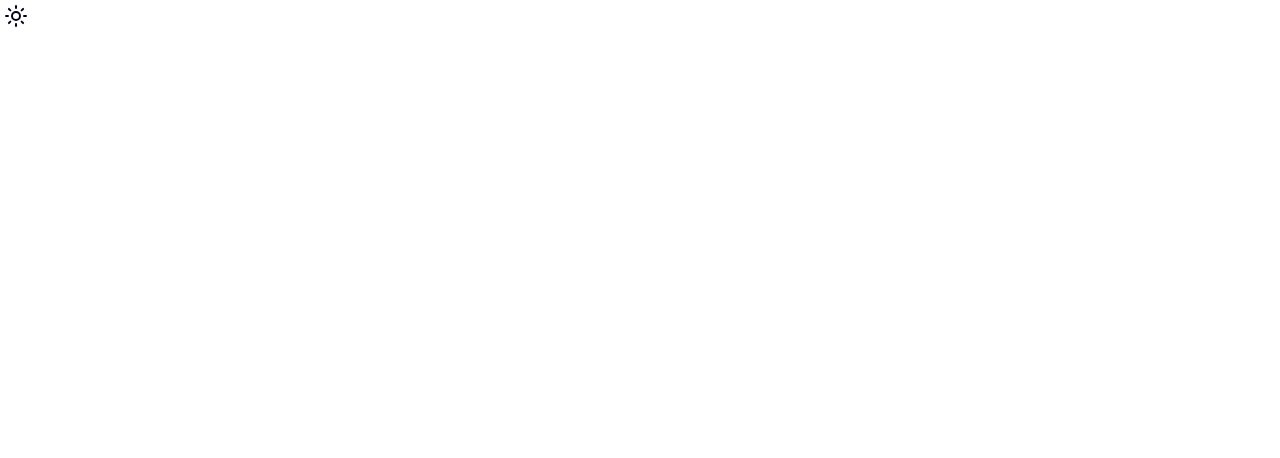
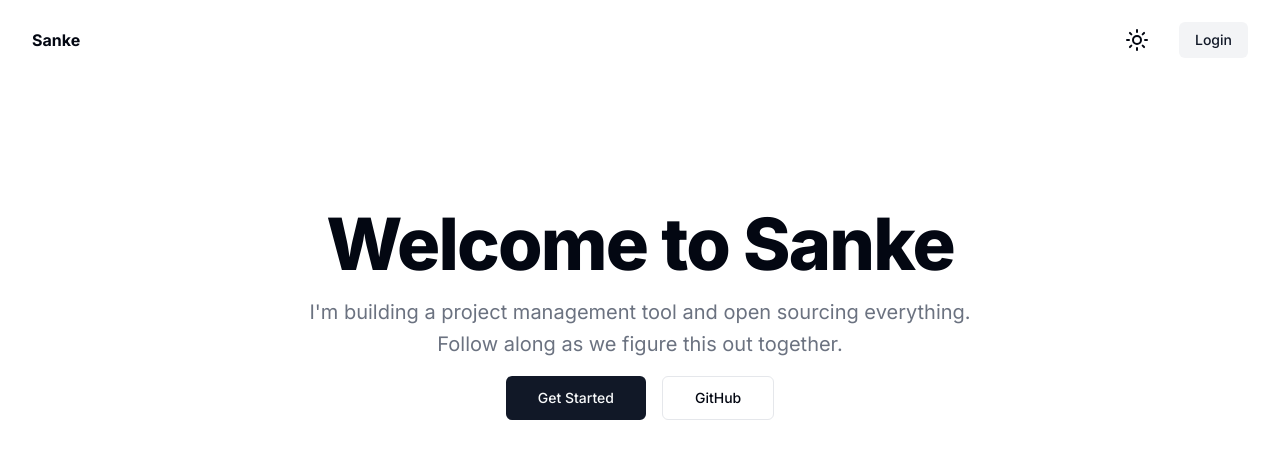
Before and after one commit to MaximilianHagelstam/sanke, a React (Vite) app in the folder client/: page / in a window 1280 px wide. Shown: the top 458 px of the page. Built offline with nearby package versions, Linux system fonts and the light colour scheme; no server answers.

Commit message:
Add landing page

```diff
--- a/client/index.html
+++ b/client/index.html
@@ -6,6 +6,14 @@
     <meta name="viewport" content="width=device-width, initial-scale=1.0" />
     <meta name="description" content="product management tool" />
     <title>Sanke</title>
+
+    <!-- Inter font -->
+    <link rel="preconnect" href="https://fonts.googleapis.com" />
+    <link rel="preconnect" href="https://fonts.gstatic.com" crossorigin />
+    <link
+      href="https://fonts.googleapis.com/css2?family=Inter:wght@100;200;300;400;500;600;700;800;900&display=swap"
+      rel="stylesheet"
+    />
   </head>
   <body>
     <div id="root"></div>
--- a/client/src/App.tsx
+++ b/client/src/App.tsx
@@ -1,10 +1,16 @@
-import { ThemeToggle } from "@/components/theme-toggle";
+import { LandingPage } from "@/components/landing-page";
+import { Layout } from "@/components/layout";
 import { useAuth } from "@/providers/auth-provider";
 
 const App = () => {
   const { user } = useAuth();
 
-  if (!user) return <ThemeToggle />;
+  if (!user)
+    return (
+      <Layout>
+        <LandingPage />
+      </Layout>
+    );
 
   return <pre>{JSON.stringify(user, null, 2)}</pre>;
 };
--- /dev/null
+++ b/client/src/components/landing-page.tsx
@@ -0,0 +1,31 @@
+import { buttonVariants } from "@/components/ui/button";
+import { cn } from "@/lib/utils";
+
+export const LandingPage = () => {
+  return (
+    <section className="space-y-6 pb-8 pt-6 md:pb-12 md:pt-10 lg:py-32">
+      <div className="container flex max-w-[64rem] flex-col items-center gap-4 text-center">
+        <h1 className="text-3xl font-extrabold tracking-tight sm:text-5xl md:text-6xl lg:text-7xl">
+          Welcome to Sanke
+        </h1>
+        <p className="max-w-[42rem] leading-normal text-gray-500 sm:text-xl sm:leading-8">
+          I'm building a project management tool and open sourcing everything.
+          Follow along as we figure this out together.
+        </p>
+        <div className="space-x-4">
+          <a href="/login" className={cn(buttonVariants({ size: "lg" }))}>
+            Get Started
+          </a>
+          <a
+            href="https://github.com/MaximilianHagelstam/sanke"
+            target="_blank"
+            rel="noreferrer"
+            className={cn(buttonVariants({ variant: "outline", size: "lg" }))}
+          >
+            GitHub
+          </a>
+        </div>
+      </div>
+    </section>
+  );
+};
--- /dev/null
+++ b/client/src/components/layout.tsx
@@ -0,0 +1,36 @@
+import { ThemeToggle } from "@/components/theme-toggle";
+import { buttonVariants } from "@/components/ui/button";
+import { cn } from "@/lib/utils";
+
+type LayoutProps = {
+  children: React.ReactNode;
+};
+
+export const Layout = ({ children }: LayoutProps) => {
+  return (
+    <div className="flex min-h-screen flex-col">
+      <header className="container z-40">
+        <div className="flex h-20 items-center justify-between py-6">
+          <div className="flex gap-6 md:gap-10">
+            <a href="/" className="flex items-center space-x-2">
+              <span className="inline-block font-bold">Sanke</span>
+            </a>
+          </div>
+          <nav className="flex space-x-6">
+            <ThemeToggle />
+            <a
+              href="/login"
+              className={cn(
+                buttonVariants({ variant: "secondary", size: "sm" }),
+                "px-4"
+              )}
+            >
+              Login
+            </a>
+          </nav>
+        </div>
+      </header>
+      <main className="flex-1">{children}</main>
+    </div>
+  );
+};
--- a/client/src/components/theme-toggle.tsx
+++ b/client/src/components/theme-toggle.tsx
@@ -14,7 +14,7 @@ export const ThemeToggle = () => {
   return (
     <DropdownMenu>
       <DropdownMenuTrigger asChild>
-        <Button variant="ghost" size="sm" className="h-8 w-8 px-0">
+        <Button variant="ghost" size="sm" className="h-9 w-9 px-0">
           <Sun className="rotate-0 scale-100 transition-all dark:-rotate-90 dark:scale-0" />
           <Moon className="absolute rotate-90 scale-0 transition-all dark:rotate-0 dark:scale-100" />
           <span className="sr-only">Toggle theme</span>
--- a/client/tailwind.config.js
+++ b/client/tailwind.config.js
@@ -5,6 +5,9 @@ export default {
   darkMode: ["class"],
   content: ["./src/**/*.{ts,tsx}"],
   theme: {
+    fontFamily: {
+      sans: ["Inter", "sans-serif"],
+    },
     container: {
       center: true,
       padding: "2rem",
```
